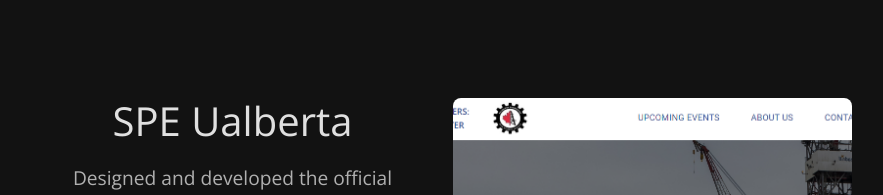
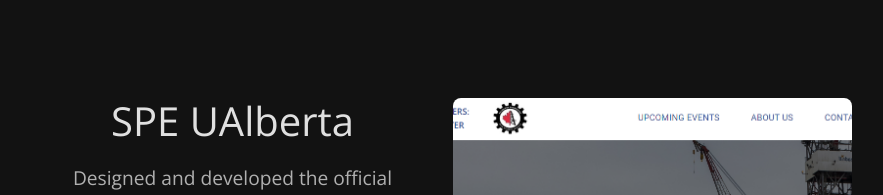
Before and after one commit to Rum2y/personal-portfolio, a React (Vite) app: page / in a window 1280 px wide. Shown: the part 2925-3120 px from the top of the page, without its empty margins (348-1231 px from the left). Built offline with nearby package versions, Linux system fonts and the light colour scheme.

Commit message:
minor change

```diff
--- a/src/Components/Work.jsx
+++ b/src/Components/Work.jsx
@@ -24,7 +24,7 @@
       ],
     },
     {
-      name: "SPE Ualberta",
+      name: "SPE UAlberta",
       img: "/img/spe.png",
       desc: `Designed and developed the official website for the SPE student chapter at the University of Alberta. Implemented a clean, mobile-first interface using React, Tailwind, and Material UI to improve event visibility, membership registration, and content management. Continuously updated based on user feedback.`,
       code: ["React JS", "Material UI", "Tailwind CSS"],
@@ -41,6 +41,24 @@
         },
       ],
     },
+    // {
+    //   name: "Portfolio Website",
+    //   img: "/img/portfolio.png",
+    //   desc: `Developed a personal portfolio website to showcase my projects and skills. Implemented a clean, modern design using React and Tailwind CSS, ensuring a responsive layout for all devices.`,
+    //   code: ["React JS", "Tailwind CSS"],
+    //   links: [
+    //     {
+    //       name: "Live Demo",
+    //       url: "https://my-portfolio.com/",
+    //       icon: <LanguageIcon />,
+    //     },
+    //     {
+    //       name: "GitHub",
+    //       url: "https://github.com/Rum2y/personal-portfolio",
+    //       icon: <GitHubIcon />,
+    //     },
+    //   ],
+    // },
     {
       name: "Ravon Ecommerce",
       img: "/img/ravon.png",
```
